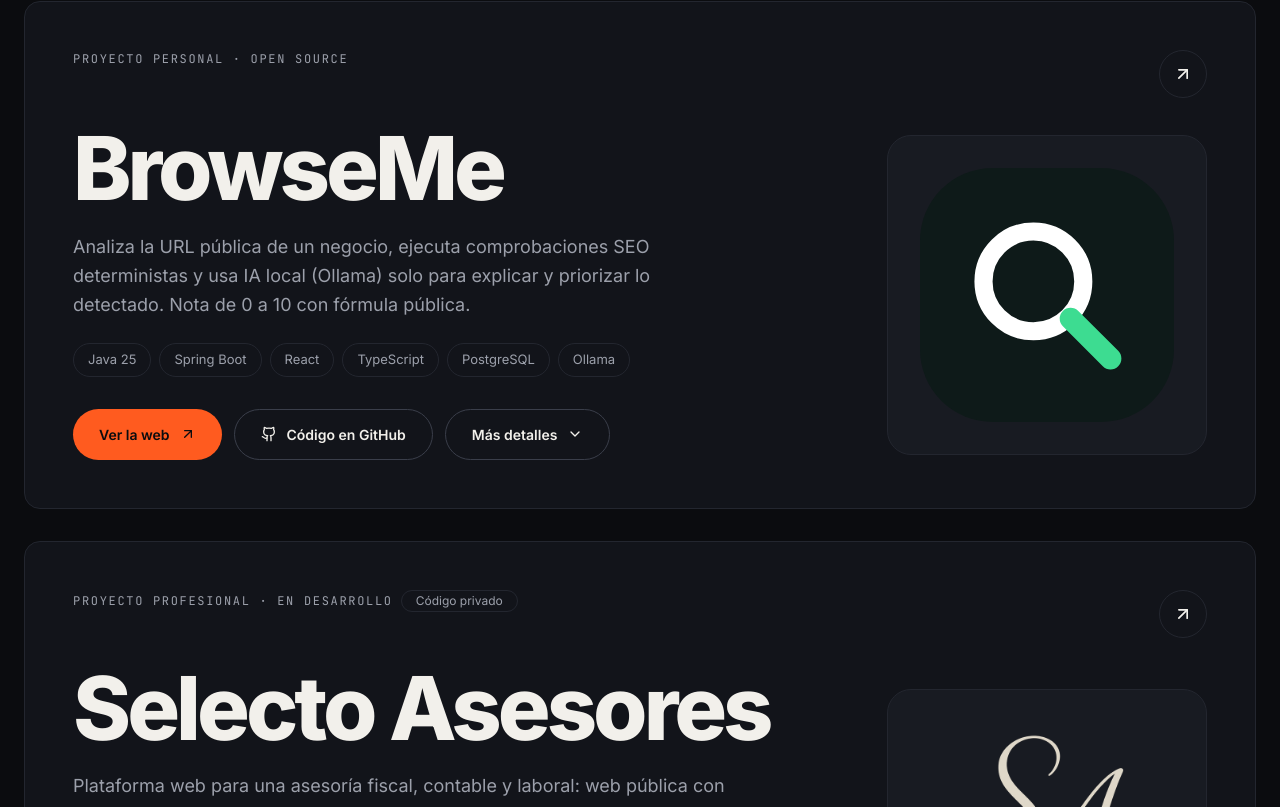
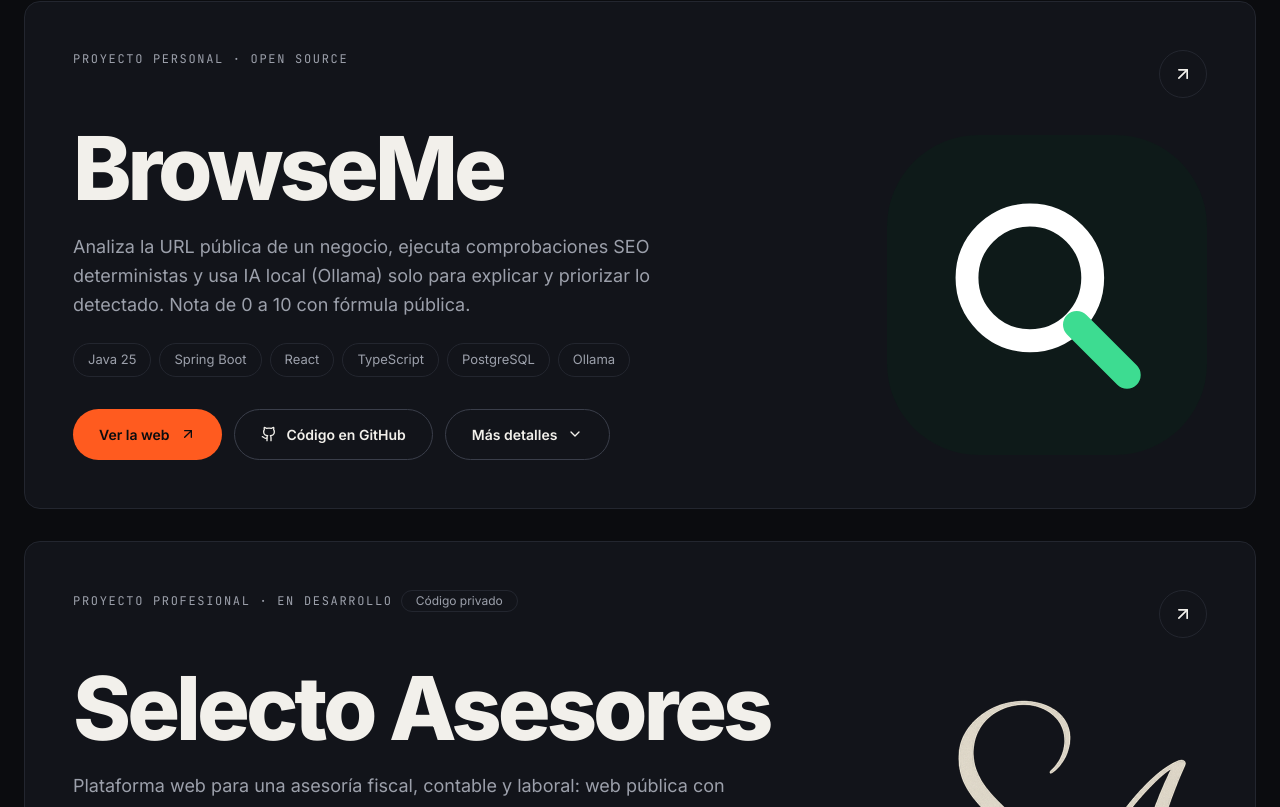
Before and after one commit to raulramalf/Portfole, a React (Vite) app: page / in a window 1280 px wide. Shown: the part 4093-4900 px from the top of the page. Built offline with nearby package versions, Linux system fonts and the light colour scheme.

Commit message:
Logos sin recuadro de fondo y logo de Selecto recentrado
Co-Authored-By: Claude Sonnet 5.5 <noreply@anthropic.com>
Claude-Session: https://claude.ai/code/session_01YJMkXzPRxk4qJkfkWvtubu

```diff
--- a/src/components/Projects.jsx
+++ b/src/components/Projects.jsx
@@ -63,7 +63,7 @@ function ProjectCard({ p }) {
           </div>
 
           {p.logo && (
-            <div className="order-first md:order-last justify-self-start md:justify-self-end w-32 h-32 sm:w-44 sm:h-44 md:w-64 md:h-64 lg:w-80 lg:h-80 rounded-3xl bg-raised border border-line p-5 md:p-8 flex items-center justify-center">
+            <div className="order-first md:order-last justify-self-start md:justify-self-end w-32 h-32 sm:w-44 sm:h-44 md:w-64 md:h-64 lg:w-80 lg:h-80 flex items-center justify-center">
               <img src={p.logo} alt={`Logo de ${p.name}`} width={256} height={256} className="w-full h-full object-contain" />
             </div>
           )}
```
Also changed, not shown: public/projects/selecto/logo.png.
